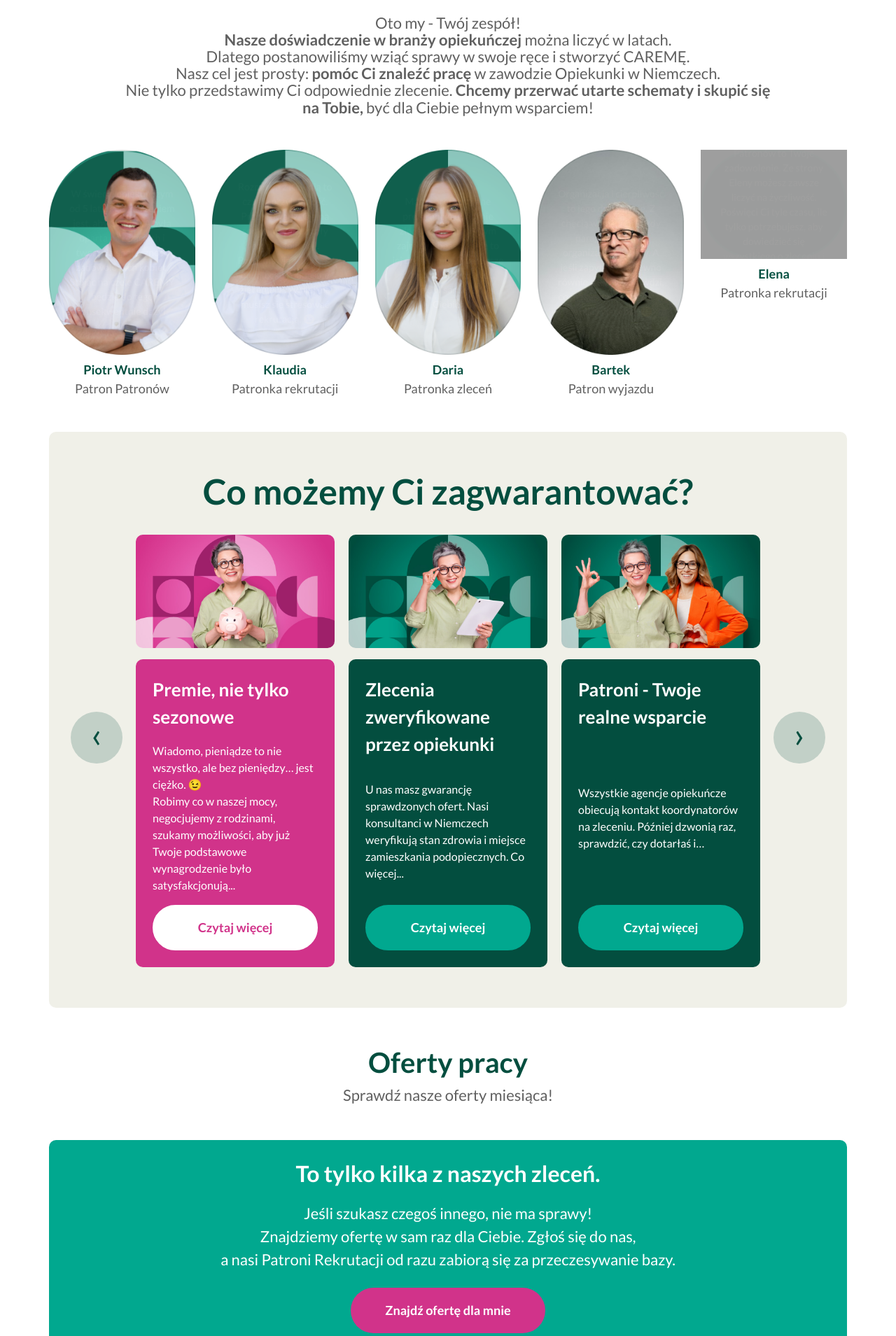
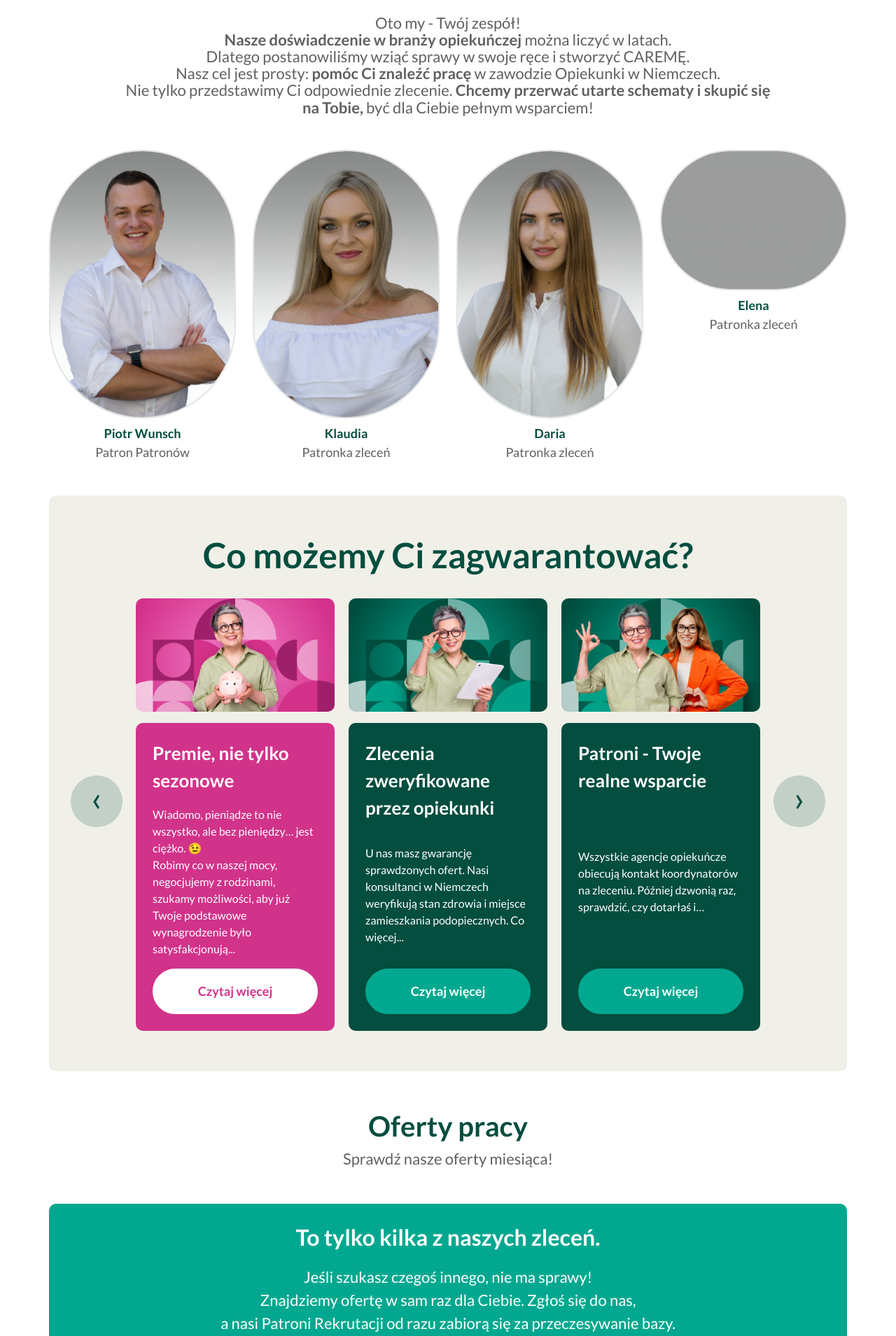
Before and after one commit to adrianbozko/Carema, a PHP site: page / in a window 1280 px wide. Shown: the part 820-2729 px from the top of the page at 70% size. Run offline with PHP 8.4, Linux system fonts and the light colour scheme; grey boxes are pictures that could not be loaded.

Commit message:
changed team photos, deleted one team member, added 'klik' img

```diff
--- a/css/style.css
+++ b/css/style.css
@@ -27,6 +27,7 @@ a:active {
     text-decoration: none !important;
     color: var(--main-color-1);
     -moz-text-decoration-style: none;
+    text-decoration-style: none;
 }
 
 .btn {
@@ -287,6 +288,11 @@ a:active {
     text-align: center;
 }
 
+.who-team img {
+    border-radius: 196px;
+    border: 2px solid #0000001A;
+}
+
 .who-title {
     color: var(--main-color-1);
     font-size: 40px;
@@ -358,10 +364,21 @@ a:active {
     margin-top: 2rem !important;
 }
 
+.carousel-inner .img-who {
+    border-radius: 196px;
+    border: 2px solid #0000001A;
+}
+
 #carouselTeam {
     margin-bottom: 5rem;
 }
 
+.klik-icon {
+    position: absolute;
+    bottom: -20px;
+    right: -33px;
+    z-index: 100;
+}
 
 /* Owl Carousel */
 
@@ -759,7 +776,8 @@ hr {
 footer a,
 footer a:link,
 footer a:visited,
-footer a:active, .footer-pink-box a,
+footer a:active,
+.footer-pink-box a,
 .footer-pink-box a:link,
 .footer-pink-box a:visited,
 .footer-pink-box a:active {
--- a/index.html
+++ b/index.html
@@ -210,7 +210,7 @@
               Klaudia
             </div>
             <div class="who-position">
-              Patronka rekrutacji
+              Patronka zleceń
             </div>
           </div>
           <div class="col">
@@ -227,6 +227,7 @@
               Patronka zleceń
             </div>
           </div>
+          <!--
           <div class="col">
             <div class="btn btn-who-1 mb-2">
               <img src="images/team_4.png" class="img-fluid">
@@ -240,7 +241,7 @@
             <div class="who-position">
               Patron wyjazdu
             </div>
-          </div>
+          </div>-->
           <div class="col">
             <div class="btn btn-who-1 mb-2">
               <img src="images/team_5.png" class="img-fluid">
@@ -252,7 +253,7 @@
               Elena
             </div>
             <div class="who-position">
-              Patronka rekrutacji
+              Patronka zleceń
             </div>
           </div>
         </div>
@@ -265,14 +266,15 @@
           <button type="button" data-bs-target="#carouselTeam" data-bs-slide-to="0" class="active" aria-current="true" aria-label="Slide 1"></button>
           <button type="button" data-bs-target="#carouselTeam" data-bs-slide-to="1" aria-label="Slide 2"></button>
           <button type="button" data-bs-target="#carouselTeam" data-bs-slide-to="2" aria-label="Slide 3"></button>
-          <button type="button" data-bs-target="#carouselTeam" data-bs-slide-to="3" aria-label="Slide 4"></button>
-          <button type="button" data-bs-target="#carouselTeam" data-bs-slide-to="4" aria-label="Slide 5"></button>
+          <!--<button type="button" data-bs-target="#carouselTeam" data-bs-slide-to="3" aria-label="Slide 4"></button>-->
+          <button type="button" data-bs-target="#carouselTeam" data-bs-slide-to="3" aria-label="Slide 5"></button>
         </div>
         <div class="carousel-inner">
           <div class="carousel-item active">
             <div class="d-block w-100 text-center">
               <div class="btn btn-who-1 mb-2">
                 <img src="images/team_1.png" class="img-fluid img-who">
+                <div class="klik-icon"><img src="images/klik.png"></div>
                 <div class="who-box-text">
                   W świecie opiekuńczym od 5 lat. Jego marzeniem jest, aby CAREMA była oparta na relacjach i tworzyła społeczność zadowolonych kobiet. Stojąc na czele CAREMY będzie do tego konsekwentnie dążył.
                 </div>
@@ -289,6 +291,7 @@
             <div class="d-block w-100 text-center">
               <div class="btn btn-who-1 mb-2">
                 <img src="images/team_2.png" class="img-fluid img-who">
+                <div class="klik-icon"><img src="images/klik.png"></div>
                 <div class="who-box-text">
                   Rozmowa z Klaudią to czysta przyjemność. Przeprowadzi Cię na spokojnie przez cały proces aplikacji. Porozmawia z Tobą po niemiecku i dopasuje zlecenie. Przy niej nie musisz się stresować rekrutacją. 😉
                 </div>
@@ -297,7 +300,7 @@
                 Klaudia
               </div>
               <div class="who-position">
-                Patronka rekrutacji
+                Patronka zleceń
               </div>
             </div>
           </div>
@@ -305,6 +308,7 @@
             <div class="d-block w-100 text-center">
               <div class="btn btn-who-1 mb-2">
                 <img src="images/team_3.png" class="img-fluid img-who">
+                <div class="klik-icon"><img src="images/klik.png"></div>
                 <div class="who-box-text">
                   Masz sprecyzowane preferencje odnośnie zlecenia? Daria się tym zajmie! Dopasowanie to jej drugie imię. Przeczesze całą bazę, aby znaleźć ofertę w sam raz dla Ciebie!
                 </div>
@@ -317,10 +321,11 @@
               </div>
             </div>
           </div>
-          <div class="carousel-item">
+          <!--<div class="carousel-item">
             <div class="d-block w-100 text-center">
               <div class="btn btn-who-1 mb-2">
                 <img src="images/team_4.png" class="img-fluid img-who">
+                <div class="klik-icon"><img src="images/klik.png"></div>
                 <div class="who-box-text">
                   Organizacja i cierpliwość to jego drugie imię. Z chęcią wyjaśni Ci każdy paragraf umowy, organizację podróży. A jeśli zapytasz, na pewno równie chętnie sprawdzi, co możesz pozwiedzać w okolicy zlecenia. 😊
                 </div>
@@ -332,11 +337,12 @@
                 Patron wyjazdu
               </div>
             </div>
-          </div>
+          </div>-->
           <div class="carousel-item">
             <div class="d-block w-100 text-center">
               <div class="btn btn-who-1 mb-2">
                 <img src="images/team_5.png" class="img-fluid img-who">
+                <div class="klik-icon"><img src="images/klik.png"></div>
                 <div class="who-box-text">
                   Główny cel naszych Patronów to Twoje zadowolenie. Ze strony Eleny możesz zawsze liczyć na życzliwość. Poświęci Ci tyle czasu, ile tylko potrzebujesz, aby dowiedzieć się wszystkiego o zleceniu i podopiecznym.
                 </div>
@@ -345,7 +351,7 @@
                 Elena
               </div>
               <div class="who-position">
-                Patronka rekrutacji
+                Patronka zleceń
               </div>
             </div>
           </div>
@@ -796,11 +802,11 @@
             <div class="col-lg-3 display-only-pc-2">
               <div class="footer-contact-text">Kontakt:</div>
               <div class="row align-items-center my-3">
-                <div class="col-2"><img src="images/phone.png" class="img-fluid"></div>
+                <div class="col-2"><img src="images/phone.png" class="img-fluid" style="max-width: 24px;"></div>
                 <div class="col-10 footer-contact-subtext"><a href="tel:+48735995060">+48 735 995 060</a></div>
               </div>
               <div class="row align-items-center my-3">
-                <div class="col-2"><img src="images/mail.png" class="img-fluid"></div>
+                <div class="col-2"><img src="images/mail.png" class="img-fluid" style="max-width: 24px;"></div>
                 <div class="col-10 footer-contact-subtext"><a href="mailto:praca@carema.pl">praca@carema.pl</a></div>
               </div>
               <div class="row align-items-center mt-3">
@@ -813,11 +819,11 @@
               <div class="col">
                 <div class="footer-contact-text">Kontakt:</div>
                 <div class="row align-items-center my-3">
-                  <div class="col-2"><img src="images/phone.png" class="img-fluid"></div>
+                  <div class="col-2"><img src="images/phone.png" class="img-fluid" style="max-width: 24px;"></div>
                   <div class="col-10 footer-contact-subtext"><a href="tel:+48735995060">+48 735 995 060</a></div>
                 </div>
                 <div class="row align-items-center my-3">
-                  <div class="col-2"><img src="images/mail.png" class="img-fluid"></div>
+                  <div class="col-2"><img src="images/mail.png" class="img-fluid" style="max-width: 24px;"></div>
                   <div class="col-10 footer-contact-subtext"><a href="mailto:praca@carema.pl">praca@carema.pl</a></div>
                 </div>
                 <div class="row align-items-center mt-3">
@@ -825,7 +831,7 @@
                   <div class="col-10 footer-contact-subtext"><a href="https://www.facebook.com/profile.php?id=61550507605923" target="_blank">Carema</a></div>
                 </div>
               </div>
-              <div class="col">
+              <div class="col-3">
                 <div class="d-flex justify-content-end">
                   <a class="btn btn-arrow-up" role="button" href="#top"><svg xmlns="http://www.w3.org/2000/svg" width="16" height="16" fill="currentColor" class="bi bi-arrow-up" viewBox="0 0 16 16">
                     <path fill-rule="evenodd" d="M8 15a.5.5 0 0 0 .5-.5V2.707l3.146 3.147a.5.5 0 0 0 .708-.708l-4-4a.5.5 0 0 0-.708 0l-4 4a.5.5 0 1 0 .708.708L7.5 2.707V14.5a.5.5 0 0 0 .5.5z"/>
```
Also changed, not shown: images/klik.png (added), images/team_1.png, images/team_2.png, images/team_3.png, 1 other file.
